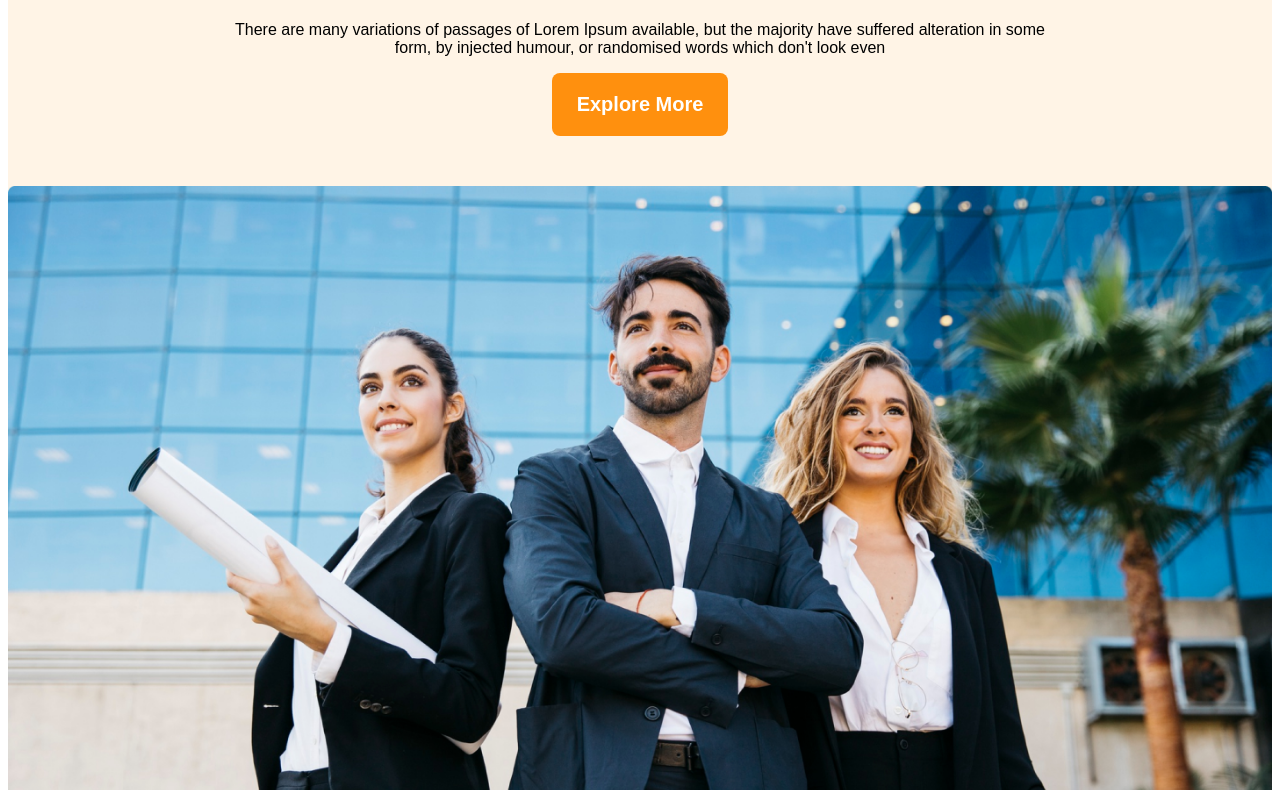
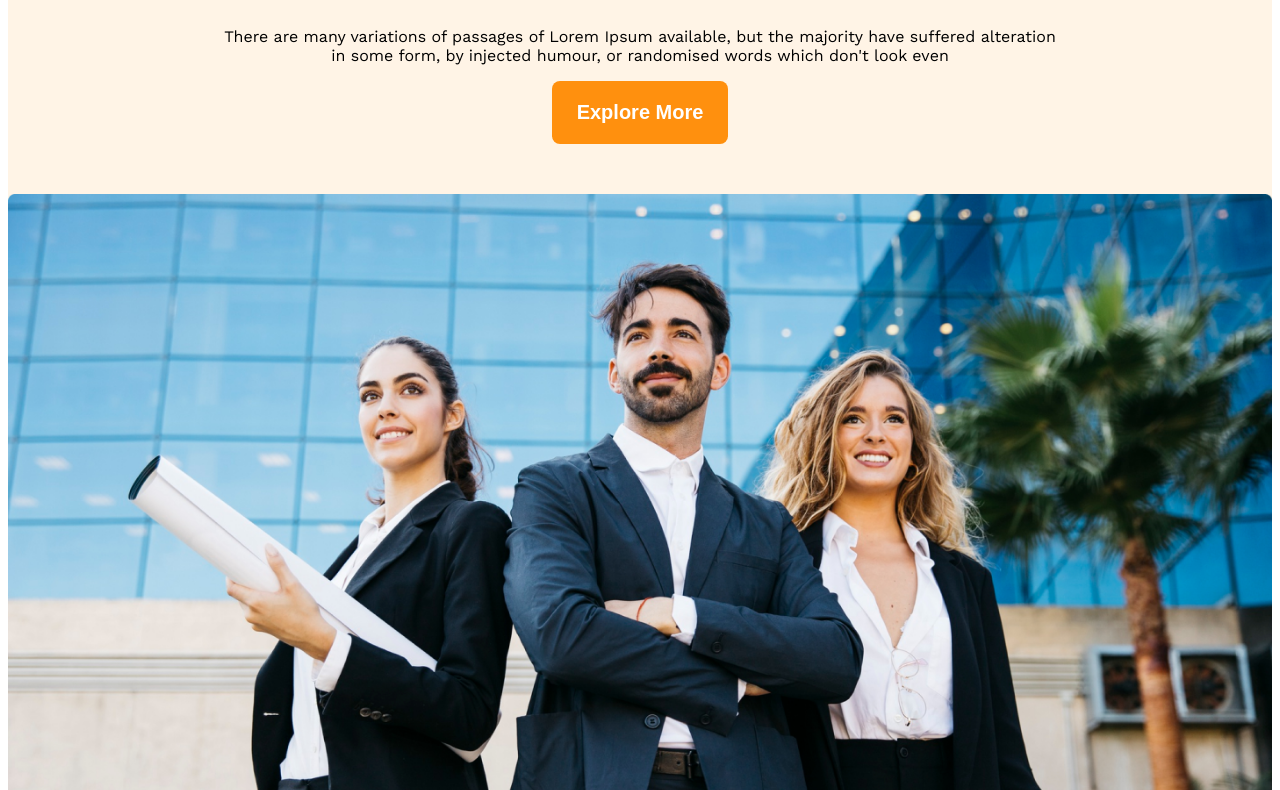
Before and after one commit to Cloud9din/g3-architects-website, a plain HTML site: page index.html in a window 1280 px wide. Shown: the part 372-1162 px from the top of the page. Drawn offline with nearby package versions, Linux system fonts and the light colour scheme.

Commit message:
added work sans

```diff
--- a/styles/architects.css
+++ b/styles/architects.css
@@ -1,3 +1,5 @@
+@import url('https://fonts.googleapis.com/css2?family=Work+Sans:ital,wght@0,100..900;1,100..900&display=swap');
+
 .work-sans-font {
     font-family: "Work Sans", sans-serif;
     font-optical-sizing: auto;
```
